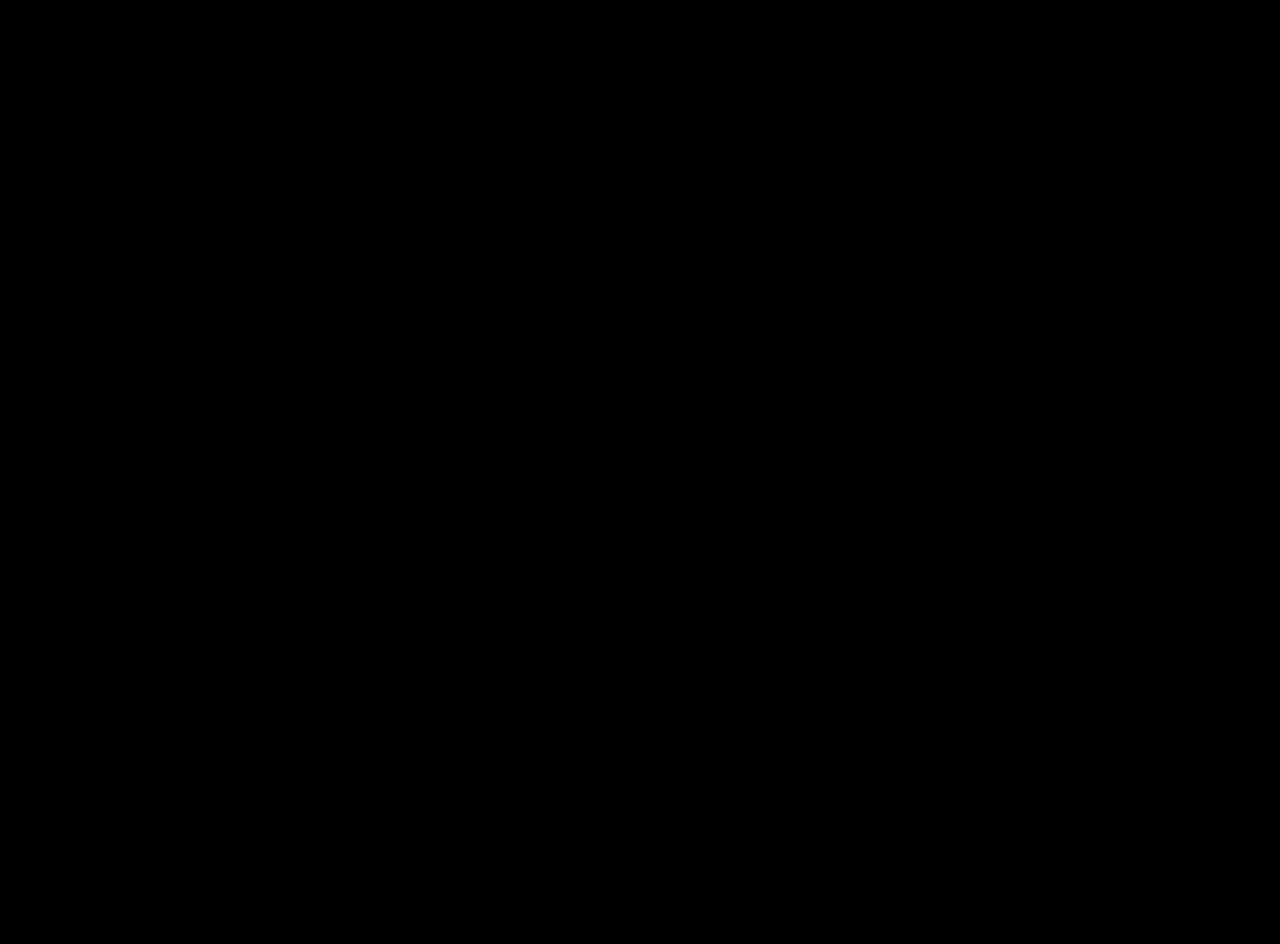
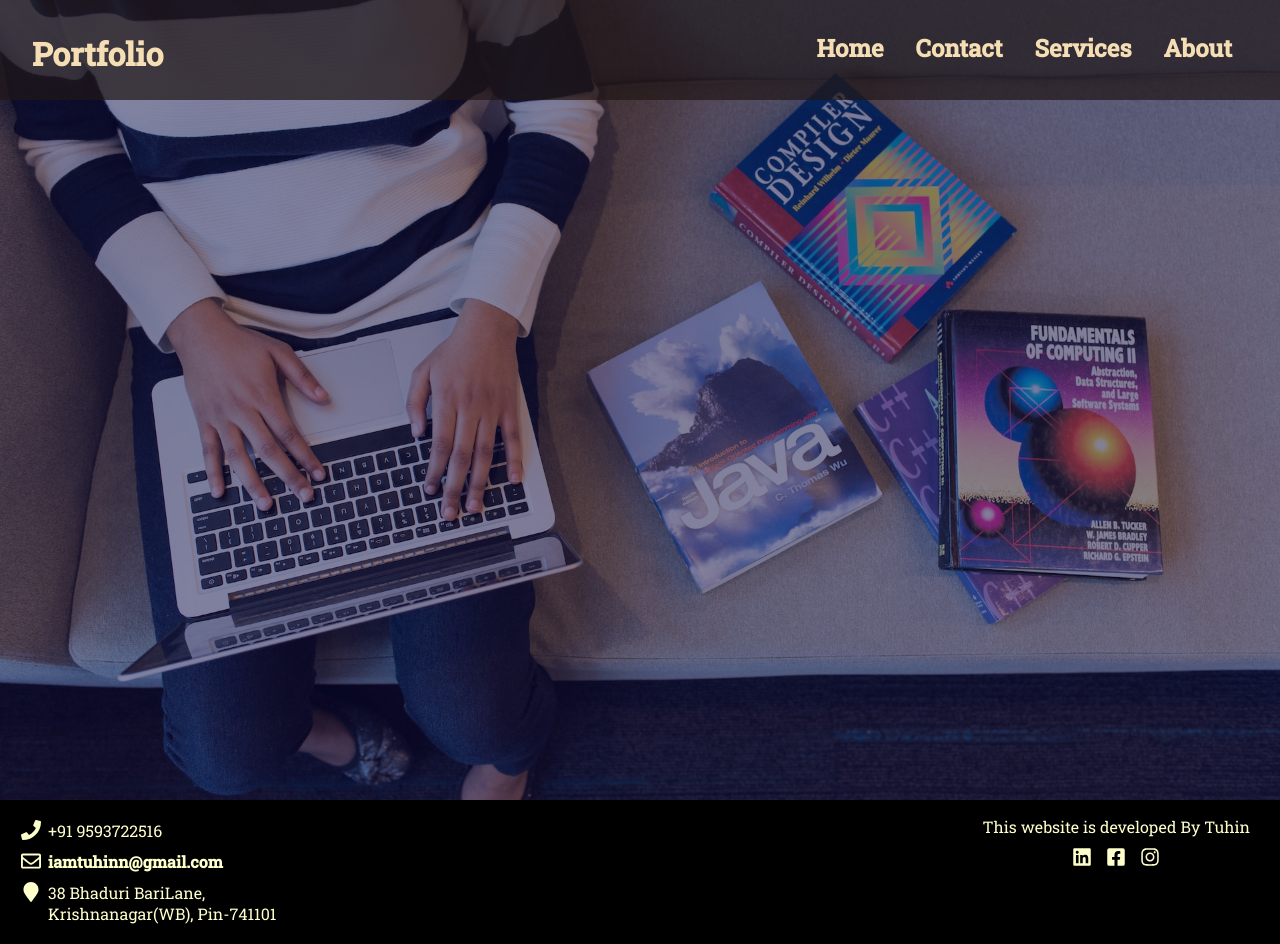
Before and after one commit to Tuhin1904/myPortfolio, a React (Create React App) app: page /services in a window 1280 px wide. Before the commit this address had no page. Before the commit the page ends 800 px from the top, so only its background shows below. Built offline with nearby package versions, Linux system fonts and the light colour scheme.

Commit message:
add services page

```diff
--- a/src/App.js
+++ b/src/App.js
@@ -4,6 +4,7 @@ import Home from './Routes/Home';
 import Contact from './Routes/Contact';
 import About  from './Routes/About';
 import {Routes,Route} from 'react-router-dom';
+import Services from './Routes/Services';
 
 function App() {
   return (
@@ -12,7 +13,7 @@ function App() {
       <Route path="/" element={<Home/>}/>
       <Route path="/contact" element={<Contact/>}/>
       <Route path="/about" element={<About/>}/>
-
+      <Route path="/services" element={<Services/>}/>
     </Routes>
     </>
   );
--- /dev/null
+++ b/src/Components/Front3.jsx
@@ -0,0 +1,18 @@
+import React from 'react';
+import Image3 from "../media/img3.jpg";
+import { Link } from 'react-router-dom';
+
+function Front3() {
+  return (
+  <>
+    <div className="front1">
+      <div className="mask">
+        <img className="bgImg" src={Image3} alt="backgroundImage" />
+      </div>
+
+    </div>
+  </>
+  )
+}
+
+export default Front3
--- a/src/Components/Navbar.jsx
+++ b/src/Components/Navbar.jsx
@@ -22,7 +22,9 @@ function Navbar() {
             <li>
                 <Link to="/contact">Contact</Link>
             </li>
-
+            <li>
+                <Link to="/services">Services</Link>
+            </li>
             <li>
                 <Link to="/about">About</Link>
             </li>
--- /dev/null
+++ b/src/Routes/Services.jsx
@@ -0,0 +1,16 @@
+import React from 'react'
+import Footer from '../Components/Footer';
+import Front3 from '../Components/Front3';
+import Navbar from '../Components/Navbar';
+
+function Services() {
+  return (
+    <>
+      <Navbar/>
+      <Front3/>
+      <Footer/>
+    </>
+  )
+}
+
+export default Services
```
Also changed, not shown: src/media/img3.jpg (added).
